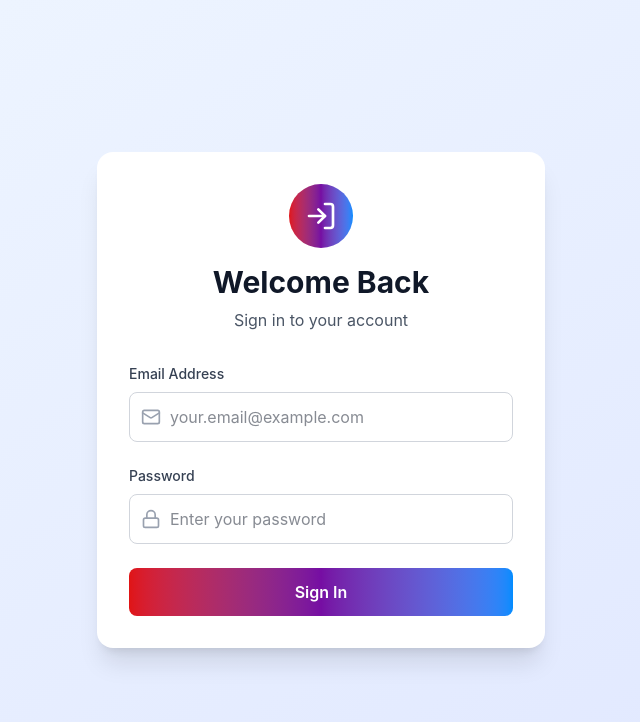
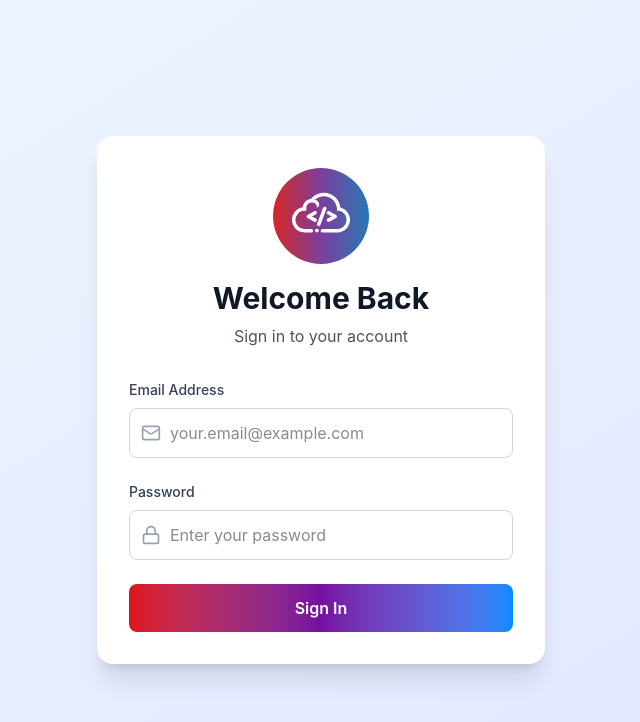
Before and after one commit to devdekodecamp/dekodeapp, a Next.js app: page / in a window 1280 px wide. Shown: the top 722 px of the page, without its empty margins (319-959 px from the left). Built offline with nearby package versions, Linux system fonts and the light colour scheme; no server answers.

Commit message:
replace icon

```diff
--- a/app/admin/users/page.js
+++ b/app/admin/users/page.js
@@ -142,7 +142,7 @@ export default function AllUsers() {
                 </thead>
                 <tbody className="divide-y divide-gray-200">
                   {filteredUsers.map((user) => (
-                  <tr key={user.id} className="hover:bg-gray-50">
+                    <tr key={user.id} className="hover:bg-gray-50">
                       <td className="px-6 py-4 whitespace-nowrap">
                         <div className="flex items-center">
                           <div className="w-10 h-10 bg-gradient-to-r from-[#e01414] via-[#760da3] to-[#008cff] rounded-full flex items-center justify-center mr-3">
--- a/app/page.js
+++ b/app/page.js
@@ -2,8 +2,9 @@
 
 import { useState, useEffect } from "react";
 import { useRouter } from "next/navigation";
-import { LogIn, Mail, Lock } from "lucide-react";
+import { Mail, Lock } from "lucide-react";
 import { supabase } from "@/lib/supabase";
+import Image from "next/image";
 
 export default function LoginPage() {
   const [email, setEmail] = useState("");
@@ -123,8 +124,14 @@ export default function LoginPage() {
     <div className="min-h-screen flex items-center justify-center bg-gradient-to-br from-blue-50 to-indigo-100">
       <div className="bg-white rounded-2xl shadow-xl p-8 w-full max-w-md">
         <div className="text-center mb-8">
-          <div className="inline-flex items-center justify-center w-16 h-16 bg-gradient-to-r from-[#e01414] via-[#760da3] to-[#008cff] rounded-full mb-4">
-            <LogIn className="w-8 h-8 text-white" />
+          <div className="inline-flex items-center justify-center w-24 h-24 mb-4">
+            <Image
+              src="/DeKodeSocialMedia_3Logo.svg"
+              alt="Dekode Camp Logo"
+              width={96}
+              height={96}
+              className="w-24 h-24"
+            />
           </div>
           <h1 className="text-3xl font-bold text-gray-900 mb-2">
             Welcome Back
```
Also changed, not shown: public/DeKodeSocialMedia_3Logo.svg (added).
